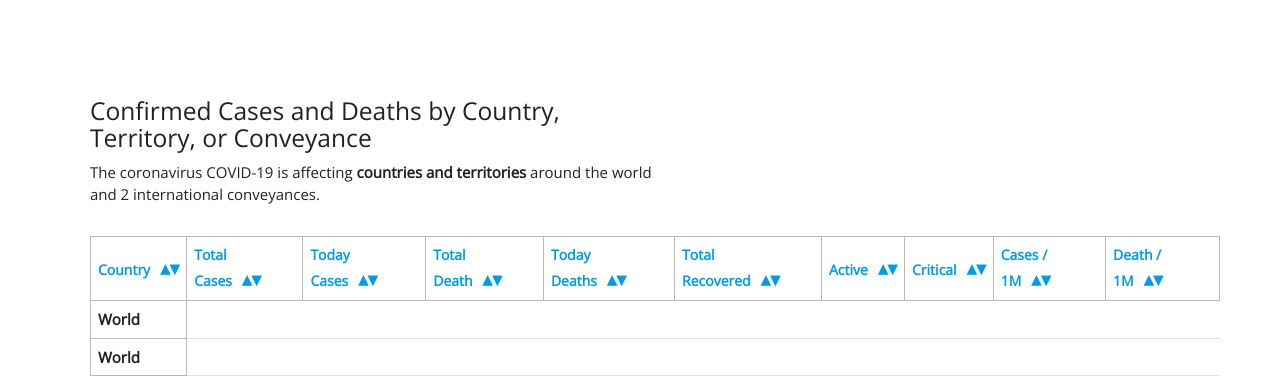
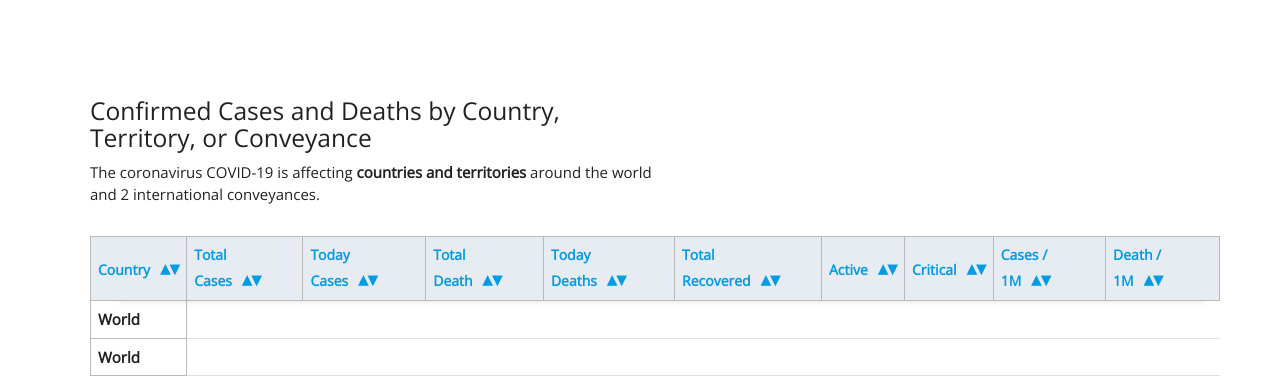
Before and after one commit to ayyaz10/covid-19, a website: page index.html in a window 1280 px wide. Shown: the part 573-949 px from the top of the page. Drawn offline with nearby package versions, Linux system fonts and the light colour scheme; no server answers.

Commit message:
added sticky thead

```diff
--- a/app.js
+++ b/app.js
@@ -2,6 +2,10 @@
 
 const tBody = document.querySelector('.fetch-content');
 const bottomTBody = document.querySelector('.bottom-sum');
+const tableHeading = document.querySelector('thead');
+
+
+// console.log(topToTh)
 // fetching confirmed, recovered and total deaths
 function fetchApiData(){
         fetch('http://api.coronastatistics.live/all').then((response) => {
--- a/index.css
+++ b/index.css
@@ -76,6 +76,7 @@ section {
 }
 
 table {
+    position: relative;
     margin-top: 30px;
     margin-left: 40px;
     margin-right: 100px;
@@ -83,7 +84,24 @@ table {
     border-collapse: collapse;
     /* overflow-y: hidden; */
 }
+th{
+    position: -webkit-sticky;
+    position: sticky;
+    top: -1px;
+    background: #e6ecf2;
 
+
+}
+
+thead tr {
+
+}
+thead {
+
+    -webkit-box-shadow: 6px 18px 11px -22px rgba(0,0,0,0.29);
+    -moz-box-shadow: 6px 18px 11px -22px rgba(0,0,0,0.29);
+    box-shadow: 6px 18px 11px -22px rgba(0,0,0,0.29);
+}
 th, td {
     padding: 7px 7px;
     width: auto;
@@ -102,10 +120,17 @@ td {
 td:first-child {
     text-align: left;
 }
+.sticky #tb {
+    position: sticky;
+    top: 0;
+    transition:all 0.2s;
+
+}
+
 table th {
     font-size: 14px;
 }
 
 tr:not(:first-child):hover {
-    background-color: #F2F2F2   ;
+    background-color: #F2F2F2;
 }
--- a/index.html
+++ b/index.html
@@ -39,7 +39,7 @@
         <h5>Confirmed Cases and Deaths by Country, Territory, or Conveyance</h5>
         <p class="brief-paragraph">The coronavirus COVID-19 is affecting <span class="countries-count"></span> <span class="bold">countries and territories</span> around the world and 2 international conveyances.</p>
         <table class="table-sortable">
-            <thead class="table-heading">
+            <thead class="table-heading" id="tb">
                 <tr>
                     <th><a>Country</a></td>
                     <th><a>Total Cases</a></th>
```
